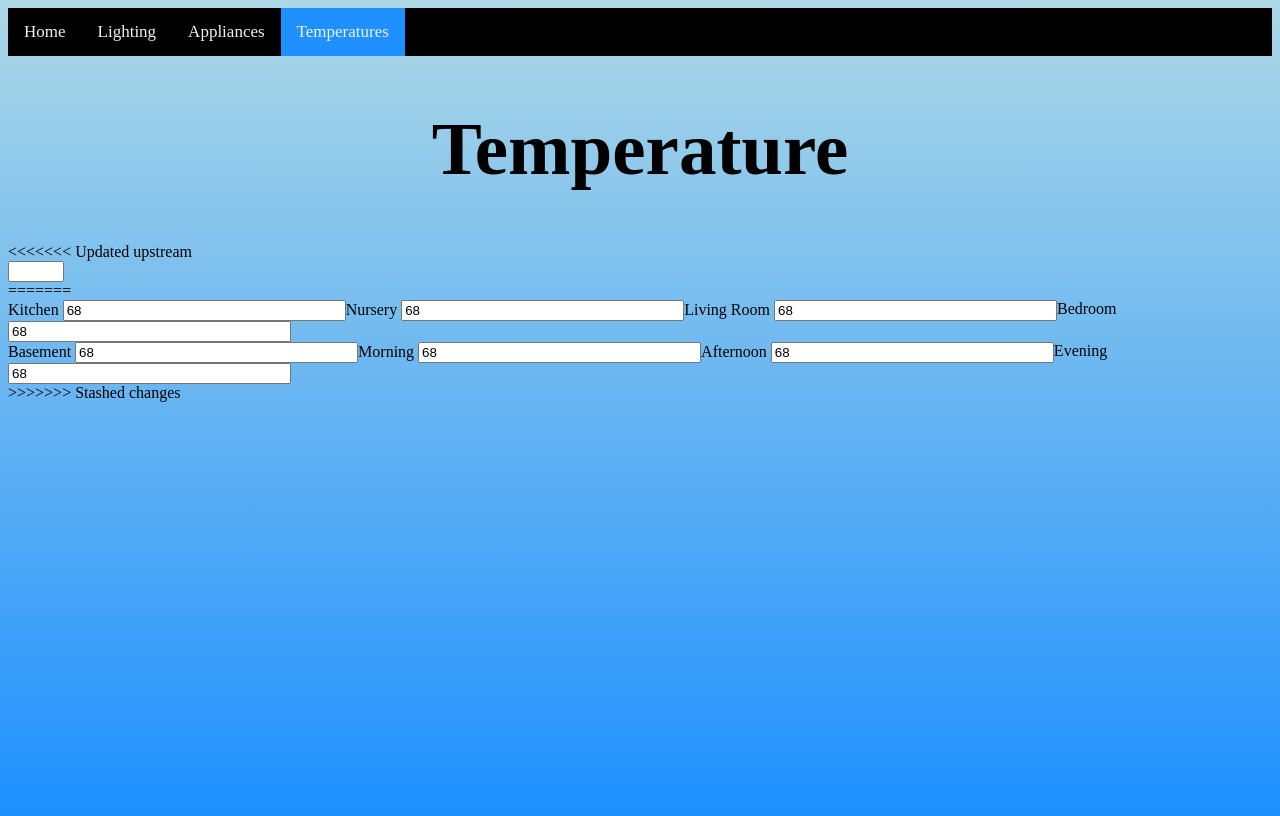
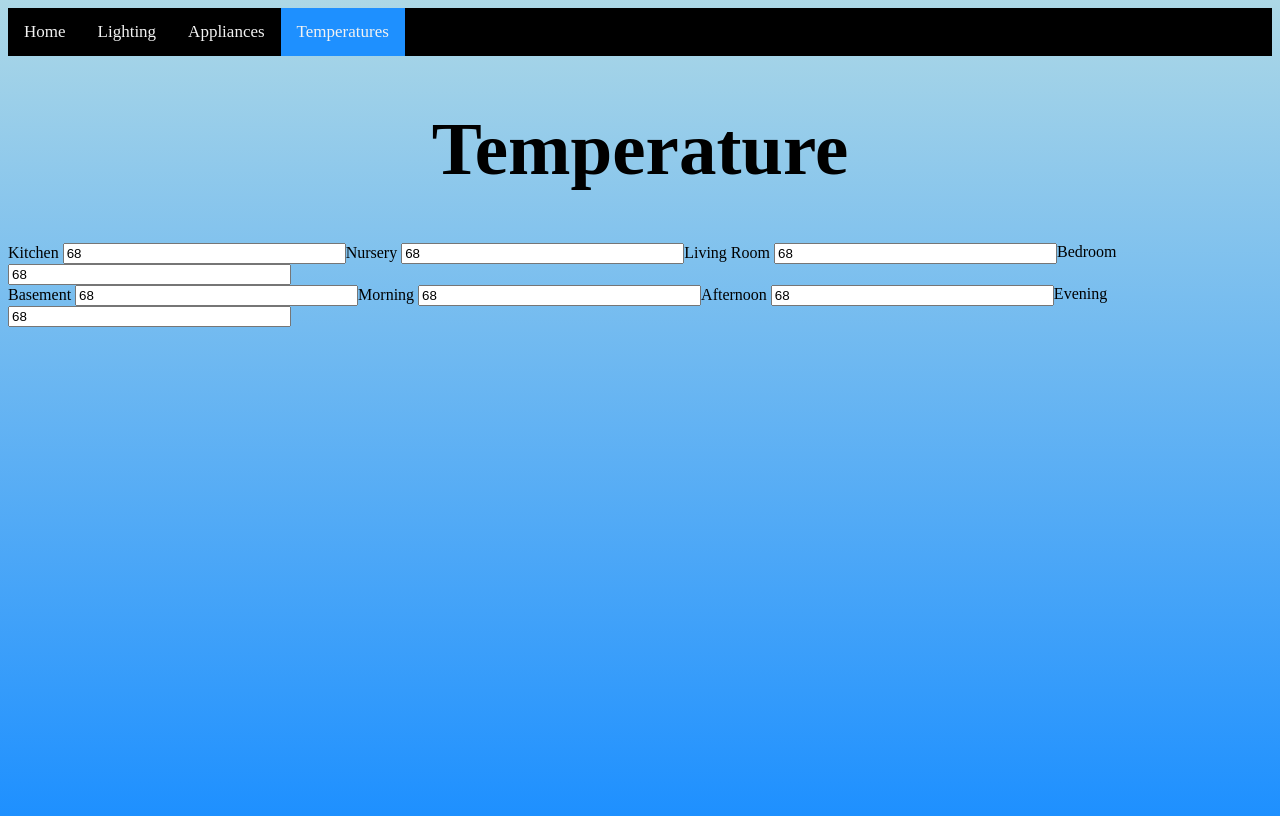
Before and after one commit to mlevin23/Zephyr22, a PHP site: page /Temperature.php in a window 1280 px wide. Run offline with PHP 8.4, Linux system fonts and the light colour scheme.

Commit message:
Update Temperature.php

```diff
--- a/Sprint 3/UserInterface/Temperature.php
+++ b/Sprint 3/UserInterface/Temperature.php
@@ -43,16 +43,10 @@
 
 
     </div>
-<<<<<<< Updated upstream
 
-	<div>
-        <input type ="number"
-               id="temp" name="temp"
-               min="50" max="85" >
-    </div>
 </body>
 </html>
-=======
+
 
     <div>
 
@@ -163,4 +157,3 @@
 </body>
 
 </html>
->>>>>>> Stashed changes
```
